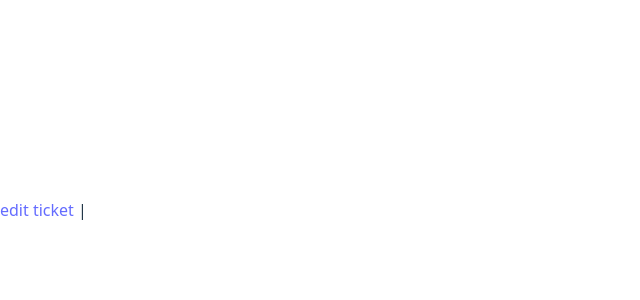
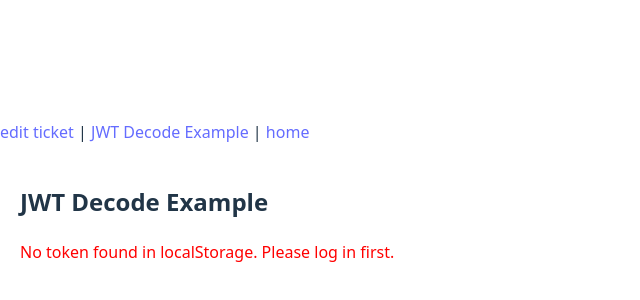
Before and after one commit to krirat/ceivoice, a React (Vite) app in the folder frontend/: page /jwt-example in a window 1280 px wide. Before the commit this address had no page. Shown: the part 190-490 px from the top of the page, without its empty margins (0-640 px from the left). Built offline with nearby package versions, Linux system fonts and the light colour scheme.

Commit message:
added jwt-decode for getting token content + example page

```diff
--- a/frontend/package.json
+++ b/frontend/package.json
@@ -12,6 +12,7 @@
   "dependencies": {
     "@tailwindcss/vite": "^4.1.18",
     "js-cookie": "^3.0.5",
+    "jwt-decode": "^4.0.0",
     "react": "^19.2.0",
     "react-dom": "^19.2.0",
     "react-router-dom": "^7.13.0",
--- a/frontend/src/App.jsx
+++ b/frontend/src/App.jsx
@@ -1,20 +1,25 @@
 import { useState } from 'react'
 import { BrowserRouter, Routes, Route, Link } from 'react-router-dom';
 import EditTicket from './pages/EditTicket';
+import JwtDecodeExample from './pages/jwtDecodeExample';
 import './App.css'
 
 
 
 function App() {
   return (
+
     <BrowserRouter>
       <nav>
         <Link to="/admin/tickets/:id/edit">edit ticket</Link> |{" "}
-
+        <Link to="/jwt-example">JWT Decode Example</Link> |{" "}
+        <Link to= "/">home</Link>
       </nav>
 
       <Routes>
         <Route path="/admin/tickets/:id/edit" element={<EditTicket />} />  //:id
+        <Route path="/jwt-example" element={<JwtDecodeExample />} />
+        <Route path="/" />
       </Routes>
     </BrowserRouter>
   );
--- /dev/null
+++ b/frontend/src/pages/jwtDecodeExample.jsx
@@ -0,0 +1,47 @@
+import { jwtDecode } from "jwt-decode";
+import { useEffect, useState } from 'react';
+import { useNavigate } from 'react-router-dom';
+
+const JwtDecodeExample = () => {
+    const navigate = useNavigate();
+
+    const [decodedData, setDecodedData] = useState(null);
+    const [errorMsg, setErrorMsg] = useState("");
+
+    useEffect(() => {
+        const token = localStorage.getItem('token');
+
+        if (token) {
+            try {
+                const decodedUser = jwtDecode(token);
+                console.log("Decoded User:", decodedUser);
+                setDecodedData(decodedUser);
+            } catch (error) {
+                console.error("Invalid token", error);
+                setErrorMsg("The token in localStorage is invalid or malformed.");
+            }
+        } else {
+            setErrorMsg("No token found in localStorage. Please log in first.");
+        }
+    }, []); // The empty array [] means "run once on mount"
+
+    return (
+        <div style={{ padding: '20px' }}>
+            <h2>JWT Decode Example</h2>
+
+            {errorMsg && <p style={{ color: 'red' }}>{errorMsg}</p>}
+
+            {/* Display the decoded JSON if it was successful */}
+            {decodedData && (
+                <div>
+                    <p>Token successfully decoded! Payload:</p>
+                    <pre style={{ background: '#1234', padding: '15px' }}>
+                        {JSON.stringify(decodedData, null, 2)}
+                    </pre>
+                </div>
+            )}
+        </div>
+    );
+};
+
+export default JwtDecodeExample;
```
Also changed, not shown: 1 other file (tests, documents, lock files or other folders).
